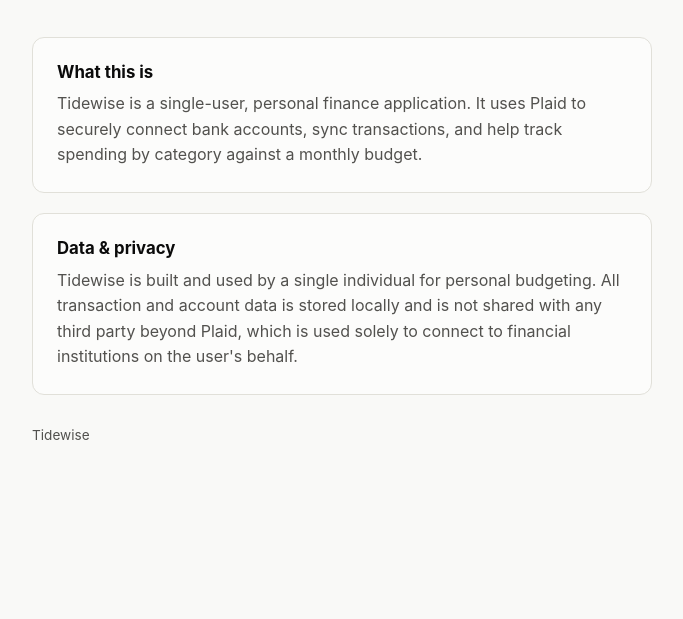
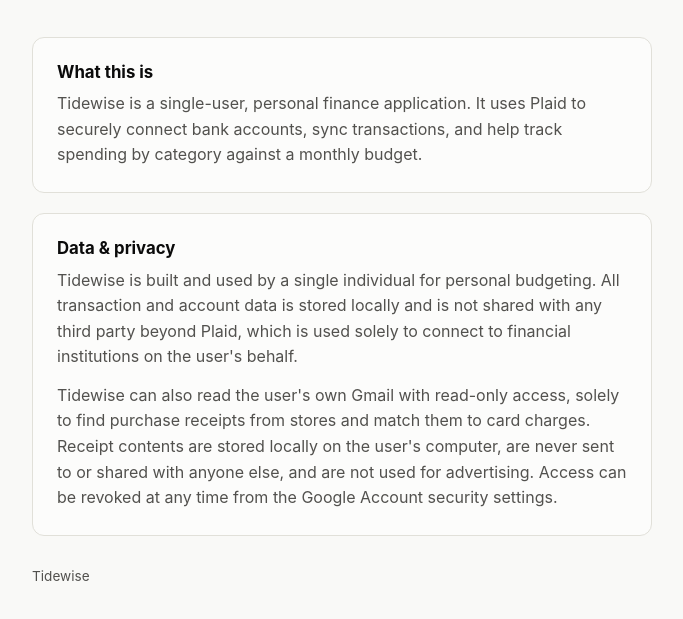
Before and after one commit to seangel52/tidewise, a plain HTML site: page index.html in a window 1280 px wide. Shown: the part 293-912 px from the top of the page, without its empty margins (298-981 px from the left). Before the commit the page ends 800 px from the top, so only its background shows below. Drawn offline with Linux system fonts and the light colour scheme.

Commit message:
Describe read-only Gmail receipt access in privacy section
Co-Authored-By: Claude Opus 5.5 <noreply@anthropic.com>

```diff
--- a/index.html
+++ b/index.html
@@ -74,6 +74,13 @@
       any third party beyond Plaid, which is used solely to connect to financial
       institutions on the user's behalf.
     </p>
+    <p style="margin-top:0.8rem">
+      Tidewise can also read the user's own Gmail with read-only access, solely to find
+      purchase receipts from stores and match them to card charges. Receipt contents are
+      stored locally on the user's computer, are never sent to or shared with anyone else,
+      and are not used for advertising. Access can be revoked at any time from the Google
+      Account security settings.
+    </p>
   </div>
 
   <footer>Tidewise</footer>
```
